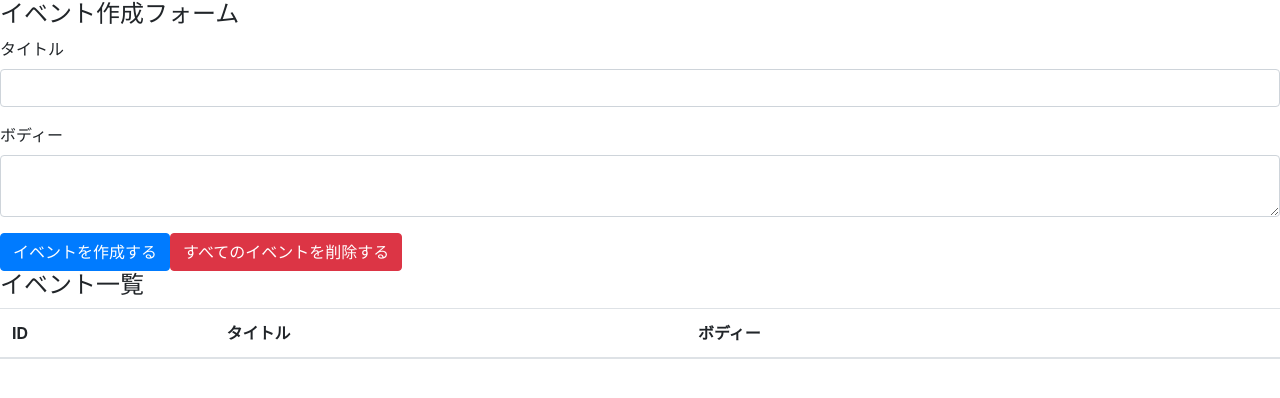
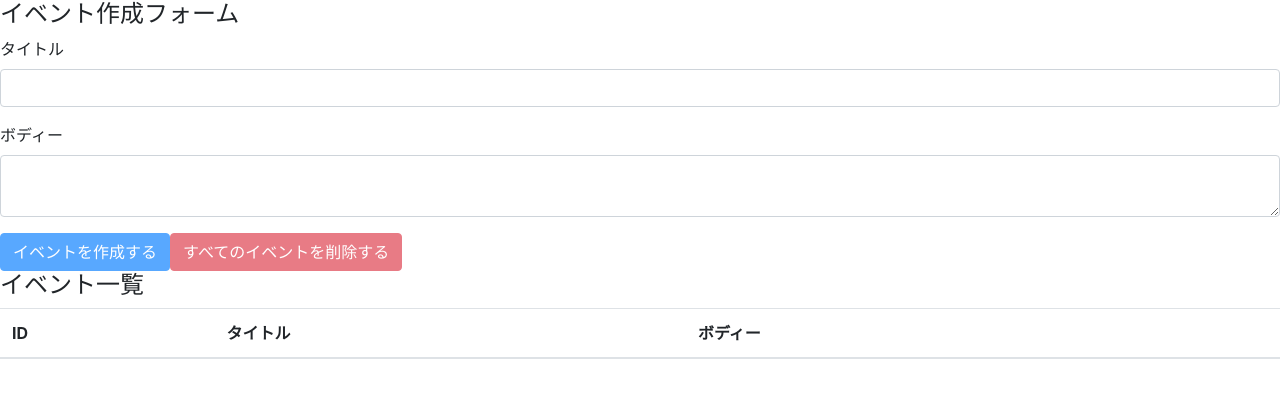
Before and after one commit to nargok/react_hook_study, a React app: page / in a window 1280 px wide. Shown: the top 398 px of the page. Built offline with nearby package versions, Linux system fonts and the light colour scheme.

Commit message:
implement all events deletion feature

```diff
--- a/src/components/App.js
+++ b/src/components/App.js
@@ -25,8 +25,11 @@
 
   const deleteAllEvents = e => {
     e.preventDefault()
-    dispatch({ type: 'DELETE_ALL_EVENTS'})
+    const result = window.confirm('すべてのイベントを本当に削除してもよいですか？')
+    if (result) dispatch({ type: 'DELETE_ALL_EVENTS'})
   }
+
+  const unCreatable = title === '' || body === ''
 
   console.log(state)
 
@@ -44,8 +47,8 @@
           <textarea className="form-control" id="formEventBody" value={body} onChange={e => setBody(e.target.value)} />
         </div>
 
-        <button className="btn btn-primary" onClick={addEvent}>イベントを作成する</button>
-        <button className="btn btn-danger" onClick={deleteAllEvents}>すべてのイベントを削除する</button>
+        <button className="btn btn-primary" onClick={addEvent} disabled={unCreatable}>イベントを作成する</button>
+        <button className="btn btn-danger" onClick={deleteAllEvents} disabled={state.length === 0}>すべてのイベントを削除する</button>
       </form>
 
       <h4>イベント一覧</h4>
--- a/src/components/event.js
+++ b/src/components/event.js
@@ -1,10 +1,10 @@
 import React from 'react'
 
 const Event = ({ dispatch, event }) => {
-
   const id = event.id
   const handleClickDeleteButton = () => {
-                dispatch({ type: 'DELETE_EVENT', id })
+    const result = window.confirm(`イベント(id=${id})を本当に削除してもよいですか？`)
+    if (result) dispatch({ type: 'DELETE_EVENT', id })
   }
 
   return (
```
Lines whose indentation alone changed are shown as unchanged.
